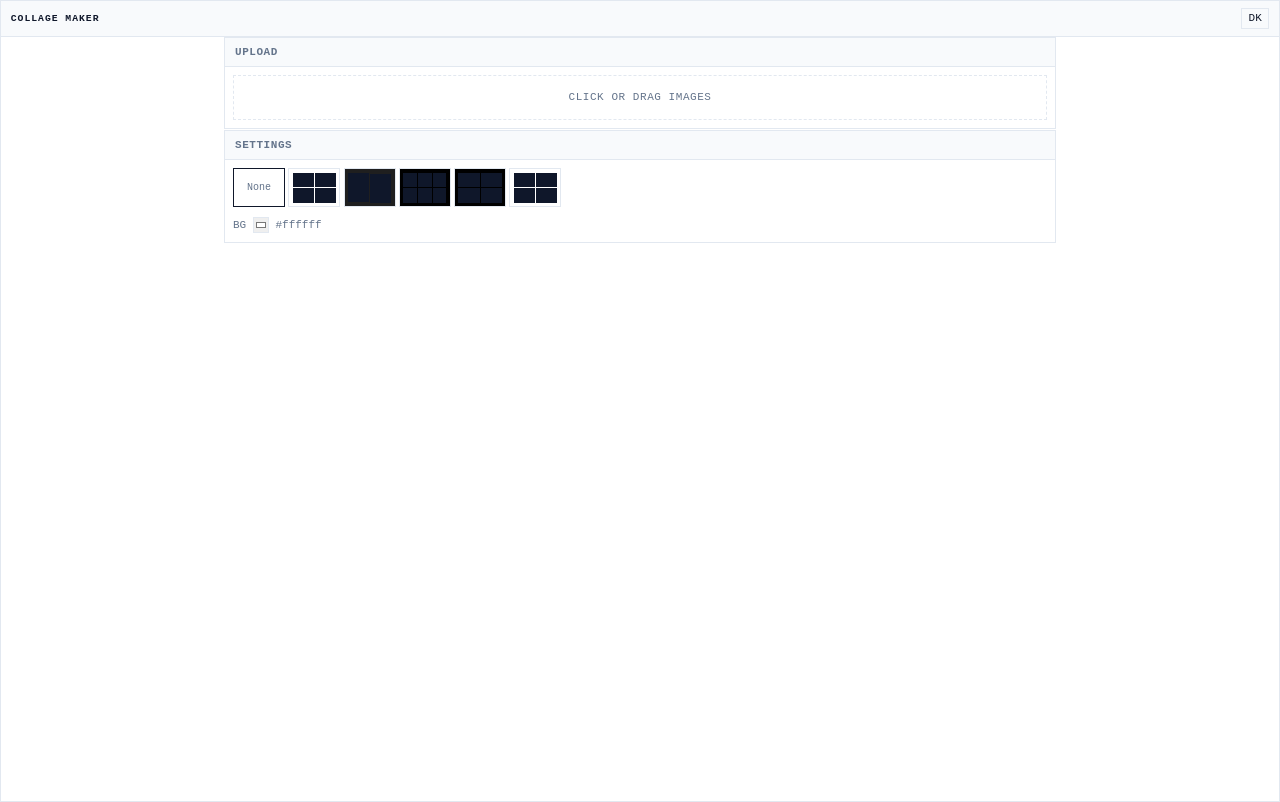
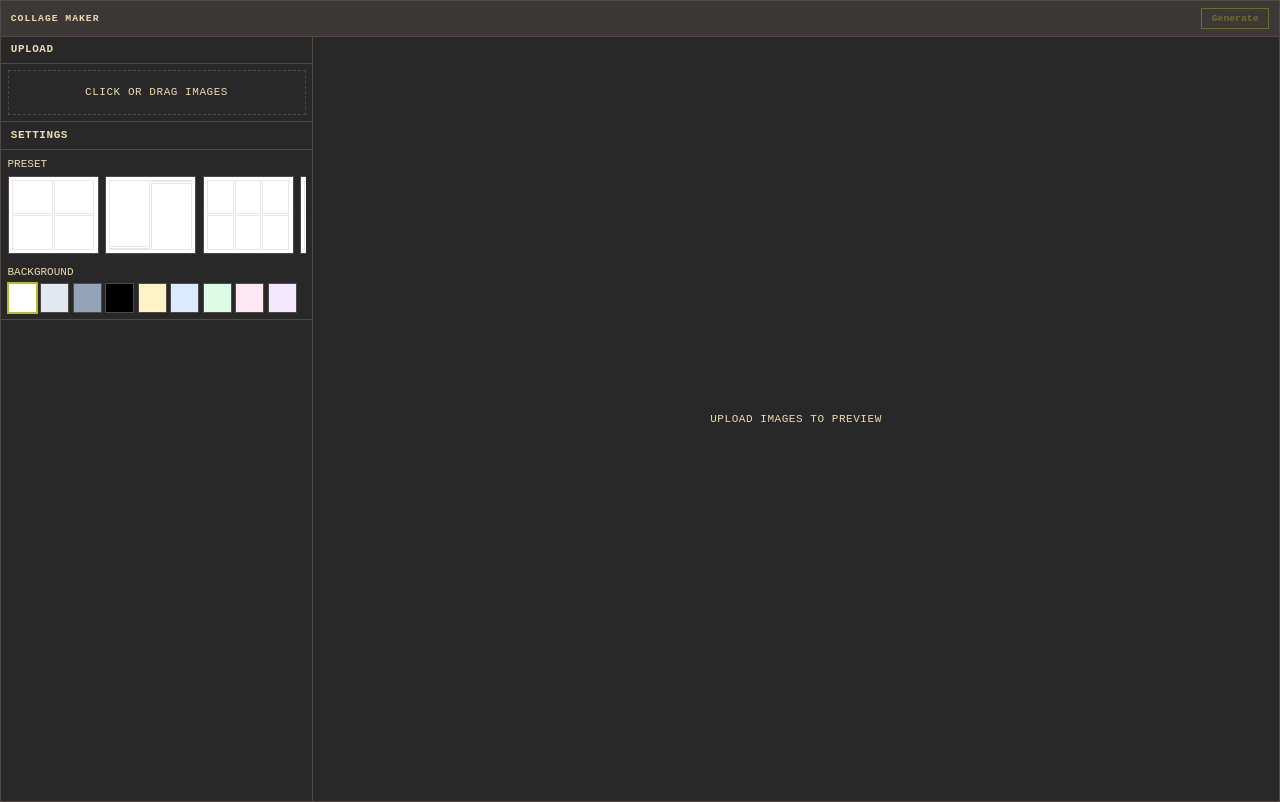
Before and after one commit to Jee-vim/open-collage-maker, a React (Vite) app in the folder client/: page / in a window 1280 px wide. Built offline with nearby package versions, Linux system fonts and the light colour scheme.

Commit message:
wip: dashboard ui

```diff
--- a/client/src/App.jsx
+++ b/client/src/App.jsx
@@ -1,18 +1,37 @@
 import { useState, useCallback } from 'react';
+import { DndContext, closestCenter } from '@dnd-kit/core';
+import { SortableContext, arrayMove, useSortable, rectSortingStrategy } from '@dnd-kit/sortable';
+import { CSS } from '@dnd-kit/utilities';
 import Header from './components/Header.jsx';
 import Dropzone from './components/Dropzone.jsx';
 import ImageList from './components/ImageList.jsx';
 import SettingsPanel from './components/SettingsPanel.jsx';
 import Toast from './components/Toast.jsx';
-import { useTheme } from './hooks/useTheme.js';
 import { generateCollage } from './api/collage.js';
 import { DEFAULT_SETTINGS, MAX_FILES, PRESETS } from './utils/constants.js';
 
 let idSeq = 0;
 const nextId = () => `img_${Date.now()}_${idSeq++}`;
 
+function SidebarItem({ item, onRemove }) {
+  const { attributes, listeners, setNodeRef, transform, transition } = useSortable({ id: item.id });
+  const style = { transform: CSS.Transform.toString(transform), transition };
+  return (
+    <div
+      ref={setNodeRef}
+      style={style}
+      className="flex items-center gap-2 border border-[var(--border)] p-2"
+      {...attributes}
+    >
+      <span className="text-sm text-[var(--text-muted)] cursor-grab select-none" {...listeners}>⠿</span>
+      <img src={item.preview} alt={item.name} className="w-12 h-12 object-cover flex-shrink-0" draggable="false" />
+      <span className="text-xs truncate flex-1">{item.name}</span>
+      <button onPointerDown={(e) => e.stopPropagation()} onClick={() => onRemove(item.id)} className="px-1.5 py-0.5 text-xs border border-[var(--border)] hover:bg-[var(--bg-inset)]">✕</button>
+    </div>
+  );
+}
+
 export default function App() {
-  const { theme, toggle } = useTheme();
   const [images, setImages] = useState([]);
   const [settings, setSettings] = useState(DEFAULT_SETTINGS);
   const [progress, setProgress] = useState(0);
@@ -57,11 +76,20 @@ export default function App() {
   const removeImage = (id) => setImages((prev) => prev.filter((i) => i.id !== id));
   const reorder = (next) => setImages(next);
 
+  const handleDragEnd = (event) => {
+    const { active, over } = event;
+    if (over && active.id !== over.id) {
+      const oldIndex = images.findIndex((i) => i.id === active.id);
+      const newIndex = images.findIndex((i) => i.id === over.id);
+      reorder(arrayMove(images, oldIndex, newIndex));
+    }
+  };
+
   const applyPreset = (value) => {
     setPreset(value);
     if (!value) return setSettings({ ...DEFAULT_SETTINGS });
     const found = PRESETS.find((p) => p.value === value);
-    if (found) setSettings({ ...DEFAULT_SETTINGS, ...found.opts });
+    if (found) setSettings((prev) => ({ ...prev, ...found.opts }));
   };
 
   const generate = async () => {
@@ -84,51 +112,68 @@ export default function App() {
 
   return (
     <div className="min-h-screen flex flex-col">
-      <Header theme={theme} onToggle={toggle} />
+      <Header onGenerate={generate} loading={loading} progress={progress} disabled={loading || images.length < 2} />
       <Toast toast={toast} />
 
-      <main className="flex-1 flex flex-col max-w-5xl mx-auto w-full">
+      <div className="flex flex-1 min-h-0">
+        {/* Sidebar */}
+        <aside className="w-96 flex-shrink-0 border-r border-[var(--border)] flex flex-col overflow-y-auto">
           {/* Upload */}
-        <div className="section">
-          <div className="section-header">Upload</div>
-          <div className="section-body">
+          <div className="border-b border-[var(--border)]">
+            <div className="px-3 py-1.5 text-[11px] font-semibold uppercase tracking-wider text-[var(--text-muted)] bg-[var(--bg-inset)] border-b border-[var(--border)]">
+              Upload
+            </div>
+            <div className="p-2">
               <Dropzone onAdd={addImages} />
             </div>
           </div>
 
           {/* Settings */}
-        <div className="section mt-px">
-          <div className="section-header">Settings</div>
-          <div className="section-body">
+          <div className="border-b border-[var(--border)]">
+            <div className="px-3 py-1.5 text-[11px] font-semibold uppercase tracking-wider text-[var(--text-muted)] bg-[var(--bg-inset)] border-b border-[var(--border)]">
+              Settings
+            </div>
+            <div className="p-2">
               <SettingsPanel settings={settings} onChange={setSettings} onPreset={applyPreset} presetValue={preset} />
             </div>
           </div>
 
-        {/* Preview */}
+          {/* Image list sidebar */}
           {images.length > 0 && (
-          <div className="section mt-px">
-            <div className="section-header flex justify-between items-center">
-              <span>Preview — {images.length} images</span>
-              <button
-                onClick={generate}
-                disabled={loading || images.length < 2}
-                className="px-3 py-0.5 text-xs font-semibold border border-[var(--border)] bg-[var(--accent)] text-[var(--accent-fg)] hover:opacity-90 disabled:opacity-40"
-              >
-                {loading ? `${progress}%` : 'Generate'}
-              </button>
+            <div className="flex-1 min-h-0">
+              <div className="px-3 py-1.5 text-[11px] font-semibold uppercase tracking-wider text-[var(--text-muted)] bg-[var(--bg-inset)] border-b border-[var(--border)]">
+                Images ({images.length})
               </div>
-            <div className="section-body">
+              <div className="p-2 overflow-y-auto">
+                <DndContext collisionDetection={closestCenter} onDragEnd={handleDragEnd}>
+                  <SortableContext items={images.map((i) => i.id)} strategy={rectSortingStrategy}>
+                    <div className="flex flex-col gap-1">
+                      {images.map((it) => (
+                        <SidebarItem key={it.id} item={it} onRemove={removeImage} />
+                      ))}
+                    </div>
+                  </SortableContext>
+                </DndContext>
+              </div>
+            </div>
+          )}
+        </aside>
+
+        {/* Main preview area */}
+        <main className="flex-1 min-w-0 flex items-center justify-center p-4 overflow-auto bg-[var(--bg-inset)]">
+          {images.length > 0 ? (
             <ImageList
               items={images}
               layout={settings.layout}
               background={settings.background}
-                onReorder={reorder}
-                onRemove={removeImage}
             />
-            </div>
+          ) : (
+            <div className="text-[11px] text-[var(--text-muted)] uppercase tracking-wider">
+              Upload images to preview
             </div>
           )}
         </main>
       </div>
+    </div>
   );
 }
--- a/client/src/components/Header.jsx
+++ b/client/src/components/Header.jsx
@@ -1,12 +1,13 @@
-export default function Header({ theme, onToggle }) {
+export default function Header({ onGenerate, loading, progress, disabled }) {
   return (
-    <header className="flex items-center justify-between px-3 py-2 border-b border-[var(--border)] bg-[var(--bg-inset)]">
+    <header className="flex items-center justify-between px-3 py-2 border-b border-[var(--border)]" style={{ background: 'var(--bg1)' }}>
       <h1 className="text-xs font-bold uppercase tracking-widest">Collage Maker</h1>
       <button
-        onClick={onToggle}
-        className="px-2 py-0.5 text-[11px] border border-[var(--border)] hover:bg-[var(--border)]"
+        onClick={onGenerate}
+        disabled={disabled}
+        className="px-3 py-1 text-xs font-semibold border border-[var(--accent)] text-[var(--accent)] hover:bg-[var(--accent)] hover:text-[var(--accent-fg)] disabled:opacity-40"
       >
-        {theme === 'dark' ? 'LT' : 'DK'}
+        {loading ? `${progress}%` : 'Generate'}
       </button>
     </header>
   );
--- a/client/src/components/SettingsPanel.jsx
+++ b/client/src/components/SettingsPanel.jsx
@@ -2,7 +2,7 @@ import { PRESETS } from '../utils/constants.js';
 
 // Mini visual preview for each preset layout
 function LayoutIcon({ layout }) {
-  const cell = 'bg-[var(--text)]';
+  const cell = 'bg-[var(--text)] border';
   const empty = 'bg-[var(--border)]';
 
   if (layout === 'film') {
@@ -53,18 +53,34 @@ function LayoutIcon({ layout }) {
   );
 }
 
-function ColorInput({ value, onChange }) {
+const COLOR_PRESETS = [
+  { value: '#ffffff', label: 'White' },
+  { value: '#e2e8f0', label: 'Slate 200' },
+  { value: '#94a3b8', label: 'Slate 400' },
+  { value: '#000000', label: 'Black' },
+  { value: '#fef3c7', label: 'Amber' },
+  { value: '#dbeafe', label: 'Blue' },
+  { value: '#dcfce7', label: 'Green' },
+  { value: '#fce7f3', label: 'Pink' },
+  { value: '#f3e8ff', label: 'Purple' },
+];
+
+function ColorPresets({ value, onChange }) {
   return (
-    <label className="flex items-center gap-2">
-      <span className="text-[11px] text-[var(--text-muted)] uppercase">BG</span>
-      <input
-        type="color"
-        value={value || '#ffffff'}
-        onChange={(e) => onChange(e.target.value)}
-        className="w-5 h-5 border border-[var(--border)] p-0 cursor-pointer"
-      />
-      <span className="text-[11px] text-[var(--text-muted)]">{value}</span>
-    </label>
+    <div className="flex flex-col gap-1">
+      <span className="text-[11px] text-[var(--text-muted)] uppercase">Background</span>
+      <div className="flex flex-wrap gap-1">
+        {COLOR_PRESETS.map((c) => (
+          <button
+            key={c.value}
+            onClick={() => onChange(c.value)}
+            className={`w-9 h-9 border hover:border-[var(--accent)] ${value === c.value ? 'border-[var(--accent)] ring-1 ring-[var(--accent)]' : 'border-[var(--border)]'}`}
+            style={{ background: c.value }}
+            title={c.label}
+          />
+        ))}
+      </div>
+    </div>
   );
 }
 
@@ -73,20 +89,14 @@ export default function SettingsPanel({ settings, onChange, onPreset, presetValu
 
   return (
     <div className="flex flex-col gap-2">
-      {/* Preset selector — visual cards */}
-      <div className="flex gap-1 overflow-x-auto pb-1">
-        {/* None option */}
-        <button
-          onClick={() => onPreset('')}
-          className={`flex-shrink-0 w-16 h-12 border flex flex-col items-center justify-center text-[10px] text-[var(--text-muted)] hover:border-[var(--accent)] ${!presetValue ? 'border-[var(--accent)]' : 'border-[var(--border)]'}`}
-        >
-          <span>None</span>
-        </button>
+    <div className="flex flex-col gap-1">
+      <span className="text-[11px] text-[var(--text-muted)] uppercase">Preset</span>
+      <div className="flex gap-2 overflow-x-auto hide-scrollbar pb-1">
         {PRESETS.map((p) => (
           <button
             key={p.value}
             onClick={() => onPreset(p.value)}
-            className={`flex-shrink-0 w-16 h-12 border overflow-hidden hover:border-[var(--accent)] ${presetValue === p.value ? 'border-[var(--accent)]' : 'border-[var(--border)]'}`}
+            className={`flex-shrink-0 w-28 h-24 border overflow-hidden hover:border-[var(--accent)] ${presetValue === p.value ? 'border-[var(--accent)] ring-1 ring-[var(--accent)]' : 'border-[var(--border)]'}`}
             style={{ background: p.opts.background || '#fff' }}
             title={p.label}
           >
@@ -94,9 +104,10 @@ export default function SettingsPanel({ settings, onChange, onPreset, presetValu
           </button>
         ))}
       </div>
+      </div>
 
       {/* Background color */}
-      <ColorInput value={settings.background} onChange={(v) => set('background', v)} />
+      <ColorPresets value={settings.background} onChange={(v) => set('background', v)} />
     </div>
   );
 }
--- a/client/src/hooks/useTheme.js
+++ /dev/null
@@ -1,16 +0,0 @@
-// Theme (dark/light) toggle hook.
-import { useEffect, useState } from 'react';
-
-export function useTheme() {
-  const [theme, setTheme] = useState(localStorage.getItem('theme') || 'light');
-
-  useEffect(() => {
-    const root = document.documentElement;
-    if (theme === 'dark') root.classList.add('dark');
-    else root.classList.remove('dark');
-    localStorage.setItem('theme', theme);
-  }, [theme]);
-
-  const toggle = () => setTheme((t) => (t === 'dark' ? 'light' : 'dark'));
-  return { theme, toggle };
-}
--- a/client/src/index.css
+++ b/client/src/index.css
@@ -3,32 +3,28 @@
 @tailwind utilities;
 
 :root {
-  --border: #e2e8f0;
-  --bg: #ffffff;
-  --bg-inset: #f8fafc;
-  --text: #0f172a;
-  --text-muted: #64748b;
-  --accent: #0f172a;
-  --accent-fg: #ffffff;
-}
-
-.dark {
-  --border: #334155;
-  --bg: #0f172a;
-  --bg-inset: #1e293b;
-  --text: #e2e8f0;
-  --text-muted: #94a3b8;
-  --accent: #e2e8f0;
-  --accent-fg: #0f172a;
+  --bg: #282828;
+  --bg1: #3c3836;
+  --bg2: #504945;
+  --fg: #ebdbb2;
+  --fg-dim: #928374;
+  --border: #504945;
+  --accent: #b8bb26;
+  --accent-fg: #282828;
+  --red: #fb4934;
 }
 
 * { box-sizing: border-box; margin: 0; padding: 0; }
 html { font-family: ui-monospace, monospace; font-size: 13px; }
-body { background: var(--bg); color: var(--text); border: 1px solid var(--border); min-height: 100vh; }
+body { background: var(--bg); color: var(--fg); border: 1px solid var(--border); min-height: 100vh; }
 
 input, select, button { font: inherit; }
 
-/* Compact bordered sections */
+[data-dnd-kit-drag-handle] { touch-action: none; }
+
+.hide-scrollbar::-webkit-scrollbar { display: none; }
+.hide-scrollbar { -ms-overflow-style: none; scrollbar-width: none; }
+
 .section {
   border: 1px solid var(--border);
   display: flex;
@@ -41,9 +37,9 @@ input, select, button { font: inherit; }
   font-size: 11px;
   text-transform: uppercase;
   letter-spacing: 0.05em;
-  color: var(--text-muted);
+  color: var(--fg-dim);
   border-bottom: 1px solid var(--border);
-  background: var(--bg-inset);
+  background: var(--bg1);
 }
 
 .section-body {
--- a/client/src/utils/constants.js
+++ b/client/src/utils/constants.js
@@ -25,11 +25,11 @@ export const FORMATS = [
 ];
 
 export const PRESETS = [
-  { value: 'instagram', label: 'Instagram Grid', opts: { layout: 'grid', gap: 4, background: 'white', resizeMode: 'square' } },
-  { value: 'pinterest', label: 'Pinterest Style', opts: { layout: 'masonry', gap: 12, background: '#1f1f1f', resizeMode: 'fit-width' } },
-  { value: 'contact', label: 'Contact Sheet', opts: { layout: 'contact-sheet', gap: 8, background: 'black', resizeMode: 'fit-width' } },
-  { value: 'film', label: 'Film Strip', opts: { layout: 'horizontal', gap: 0, background: 'black', resizeMode: 'equal-height' } },
-  { value: 'polaroid', label: 'Polaroid Stack', opts: { layout: 'grid', gap: 16, background: 'white', resizeMode: 'square' } },
+  { value: 'instagram', label: 'Instagram Grid', opts: { layout: 'grid' } },
+  { value: 'pinterest', label: 'Pinterest Style', opts: { layout: 'masonry' } },
+  { value: 'contact', label: 'Contact Sheet', opts: { layout: 'contact-sheet' } },
+  { value: 'film', label: 'Film Strip', opts: { layout: 'horizontal' } },
+  { value: 'polaroid', label: 'Polaroid Stack', opts: { layout: 'grid' } },
 ];
 
 export const DEFAULT_SETTINGS = {
```
Also changed, not shown: client/src/components/ImageList.jsx (+15 -54 lines), 1 other file (tests, documents, lock files or other folders). Lines whose indentation alone changed are shown as unchanged.
